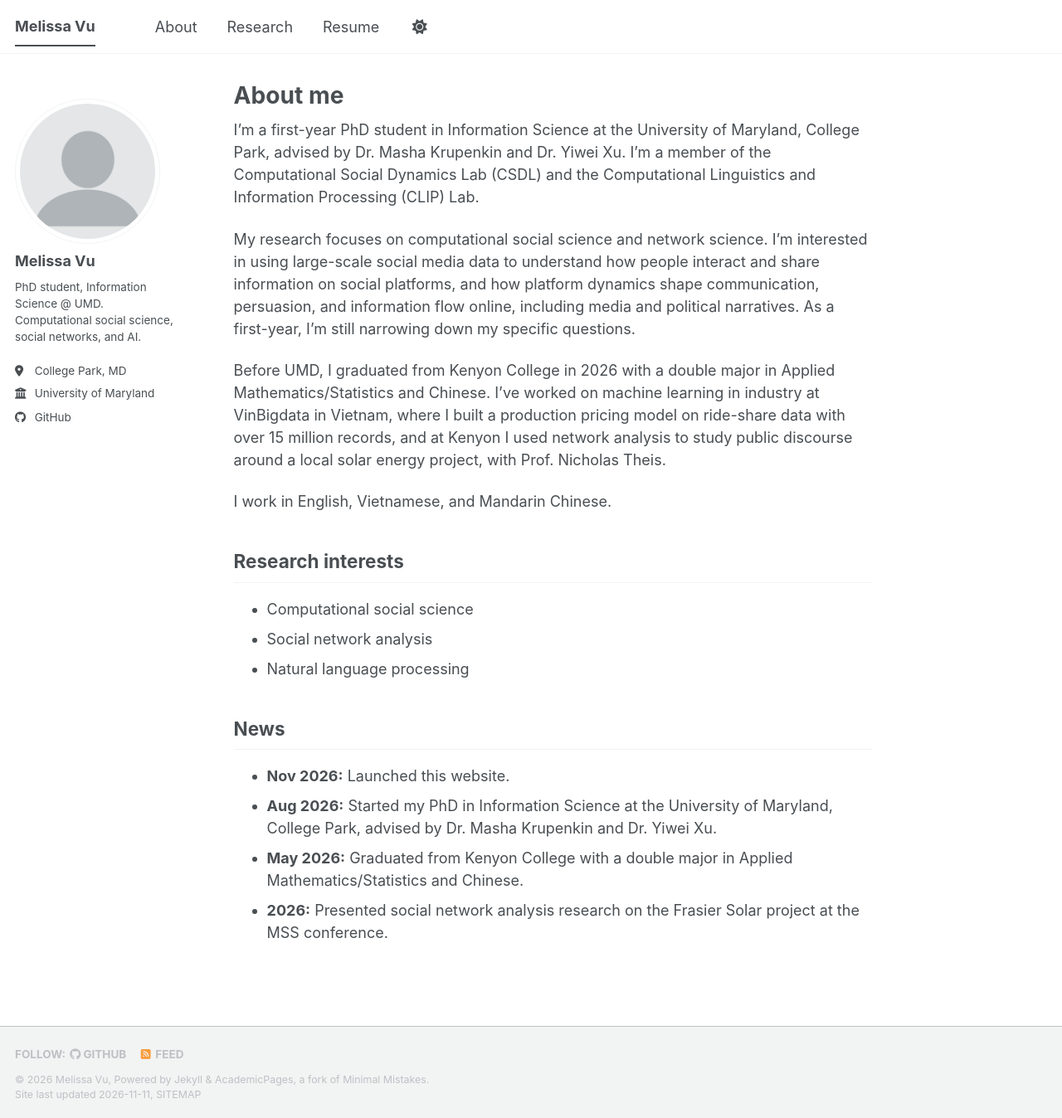
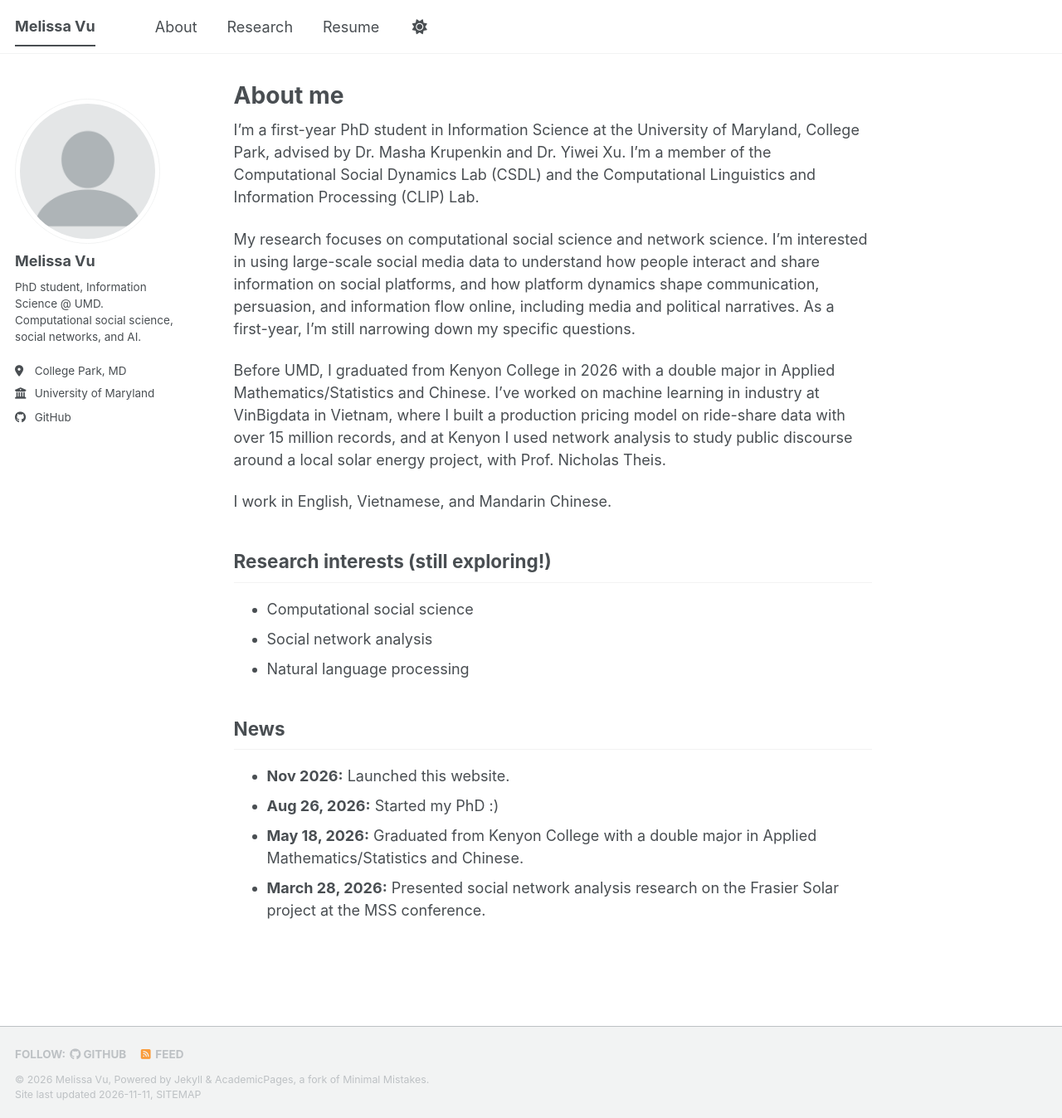
Before and after one commit to melvu-25/melvu-25.github.io, a Jekyll site: the page built from _pages/about.md, in a window 1280 px wide and 1348 px high. Shown: the whole window at 83% size. Built offline with Jekyll 4.4.1, drawn with Linux system fonts in a browser that asks for light colours; a script bundle is joined from its source files by our own code; a style sheet for code colours, icons or effects is not loaded.

Commit message:
Revise research interests and update news timeline
Updated research interests and added news entries with specific dates.

```diff
--- a/_pages/about.md
+++ b/_pages/about.md
@@ -15,7 +15,7 @@ Before UMD, I graduated from Kenyon College in 2026 with a double major in Appli
 
 I work in English, Vietnamese, and Mandarin Chinese.
 
-Research interests
+Research interests (still exploring!)
 ------
 * Computational social science
 * Social network analysis
@@ -24,6 +24,6 @@ Research interests
 News
 ------
 * **Nov 2026:** Launched this website.
-* **Aug 2026:** Started my PhD in Information Science at the University of Maryland, College Park, advised by Dr. Masha Krupenkin and Dr. Yiwei Xu.
-* **May 2026:** Graduated from Kenyon College with a double major in Applied Mathematics/Statistics and Chinese.
-* **2026:** Presented social network analysis research on the Frasier Solar project at the MSS conference.
+* **Aug 26, 2026:** Started my PhD :)
+* **May 18, 2026:** Graduated from Kenyon College with a double major in Applied Mathematics/Statistics and Chinese.
+* **March 28, 2026:** Presented social network analysis research on the Frasier Solar project at the MSS conference.
```
